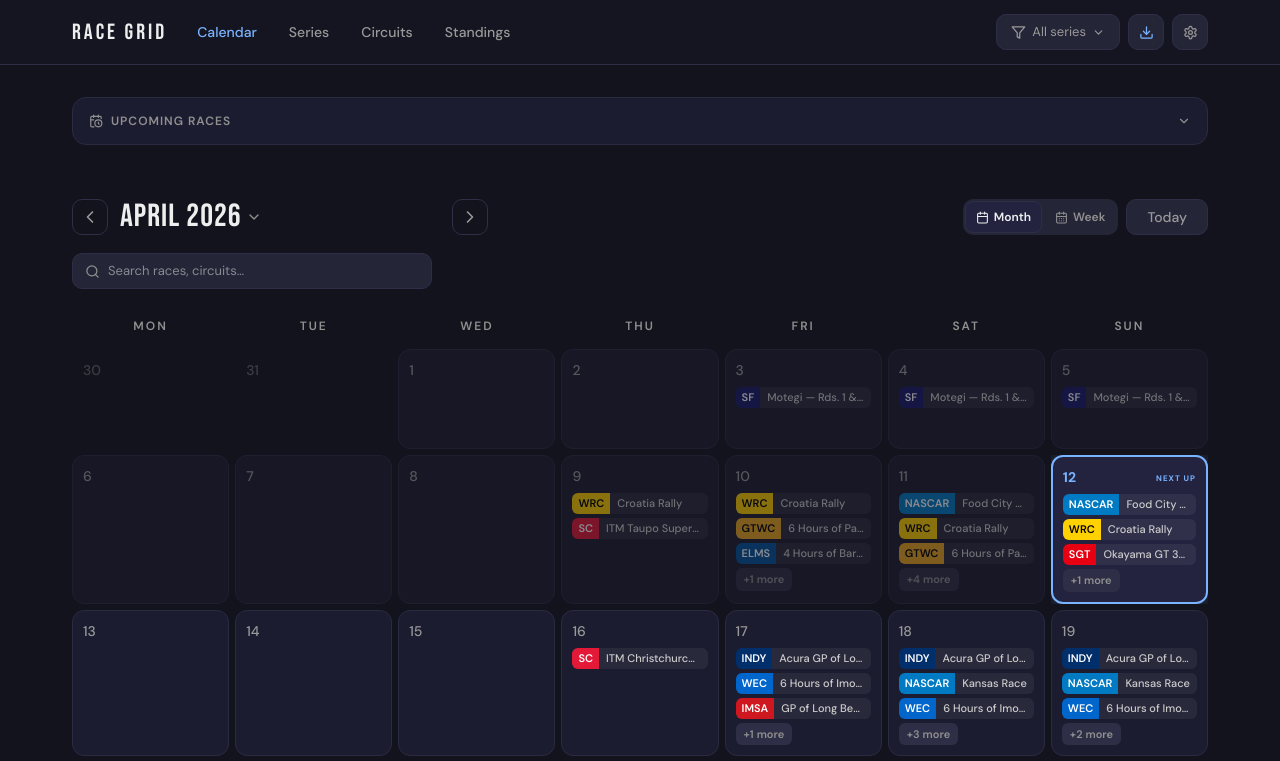
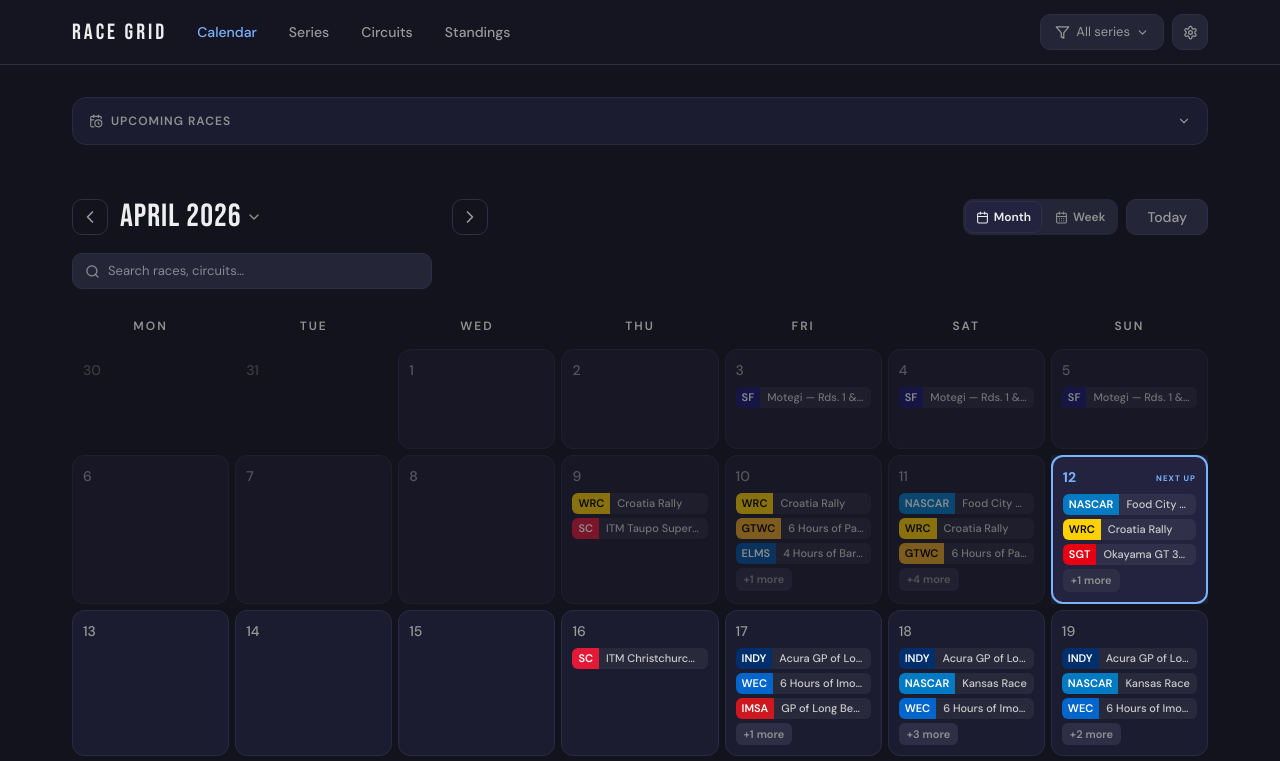
Before and after one commit to bogdankf1/race-grid, a Next.js app: page / in a window 1280 px wide. Shown: the top 761 px of the page. Built offline with nearby package versions, Linux system fonts and the light colour scheme.

Commit message:
Hide `InstallOrNotify` component in `Header` pending backend push infrastructure implementation.

```diff
--- a/src/components/Header.tsx
+++ b/src/components/Header.tsx
@@ -78,7 +78,8 @@ export function Header({
               />
             )}
 
-            <InstallOrNotify locale={locale} />
+            {/* TODO: Notification icon hidden — needs backend push infrastructure to work properly */}
+            {/* <InstallOrNotify locale={locale} /> */}
 
             {/* Settings */}
             <button
```
